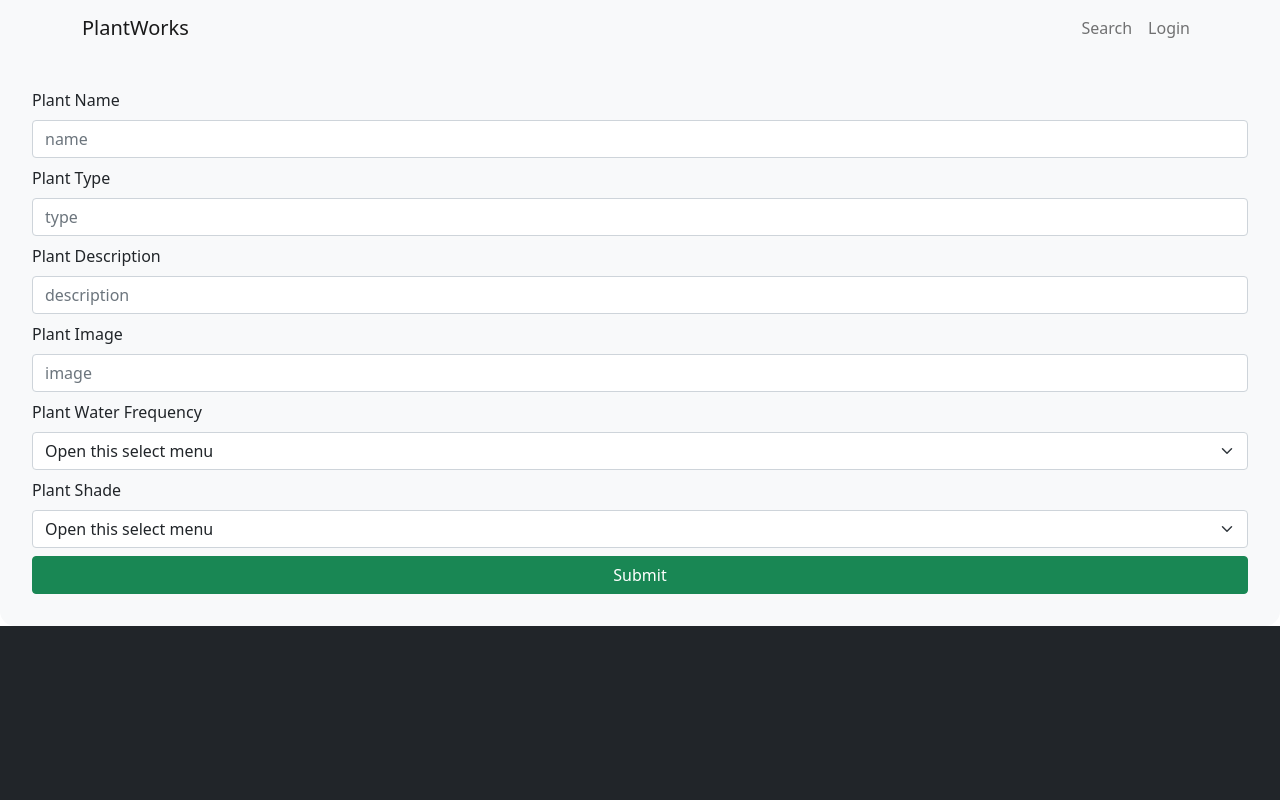
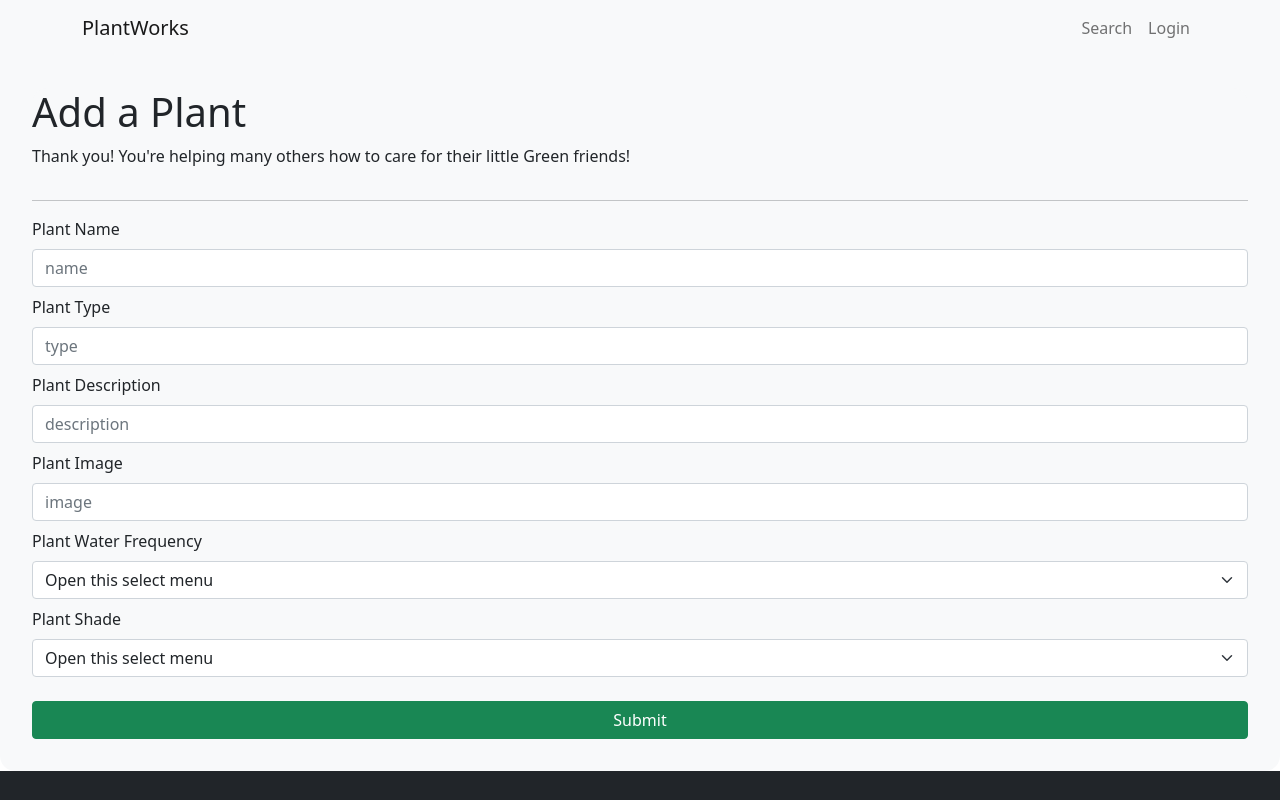
Before and after one commit to MasCair2k16/Plantworks, a Next.js app: page / in a window 1280 px wide. Built offline with nearby package versions, Linux system fonts and the light colour scheme.

Commit message:
fix: add containers and more prettier

```diff
--- a/pages/NewPlant.js
+++ b/pages/NewPlant.js
@@ -11,8 +11,15 @@ import Style from '../styles/NewPlant.module.css';
 
 function NewPlant() {
     return (
-        <div>
+
+        <>
+        <div className={Style.container}>
             <Form onSubmit={handleFetchPosts} className={Style.grid}>
+                <div className={Style.header}>
+                    <h1>Add a Plant</h1>
+                    <span>Thank you! You're helping many others how to care for their little Green friends!</span>
+                </div>
+                <hr />
                 <Form.Group className="mb-2">
                     <Form.Label>Plant Name</Form.Label>
                     <Form.Control type="text" name="name" placeholder="name" />
@@ -31,7 +38,7 @@ function NewPlant() {
                 </Form.Group>
                 <Form.Group className="mb-2">
                     <Form.Label>Plant Water Frequency</Form.Label>
-                <Form.Select type="text" name="waterFrequency" placeholder="water frequency" aria-label="Default select example" >
+                    <Form.Select type="text" name="waterFrequency" placeholder="water frequency" aria-label="Default select example">
                         <option>Open this select menu</option>
                         <option value="daily">Daily</option>
                         <option value="weekly">Weekly</option>
@@ -48,9 +55,10 @@ function NewPlant() {
                         <option value="partial sun">Partial Sun</option>
                     </Form.Select>
                 </Form.Group>
-                <Button variant="success" type="submit">Submit</Button>
+                <Button variant="success" type="submit" className={Style.submitBtn}>Submit</Button>
             </Form>
         </div>
+        </>
     );
 }
 
```
Lines whose indentation alone changed are shown as unchanged.
